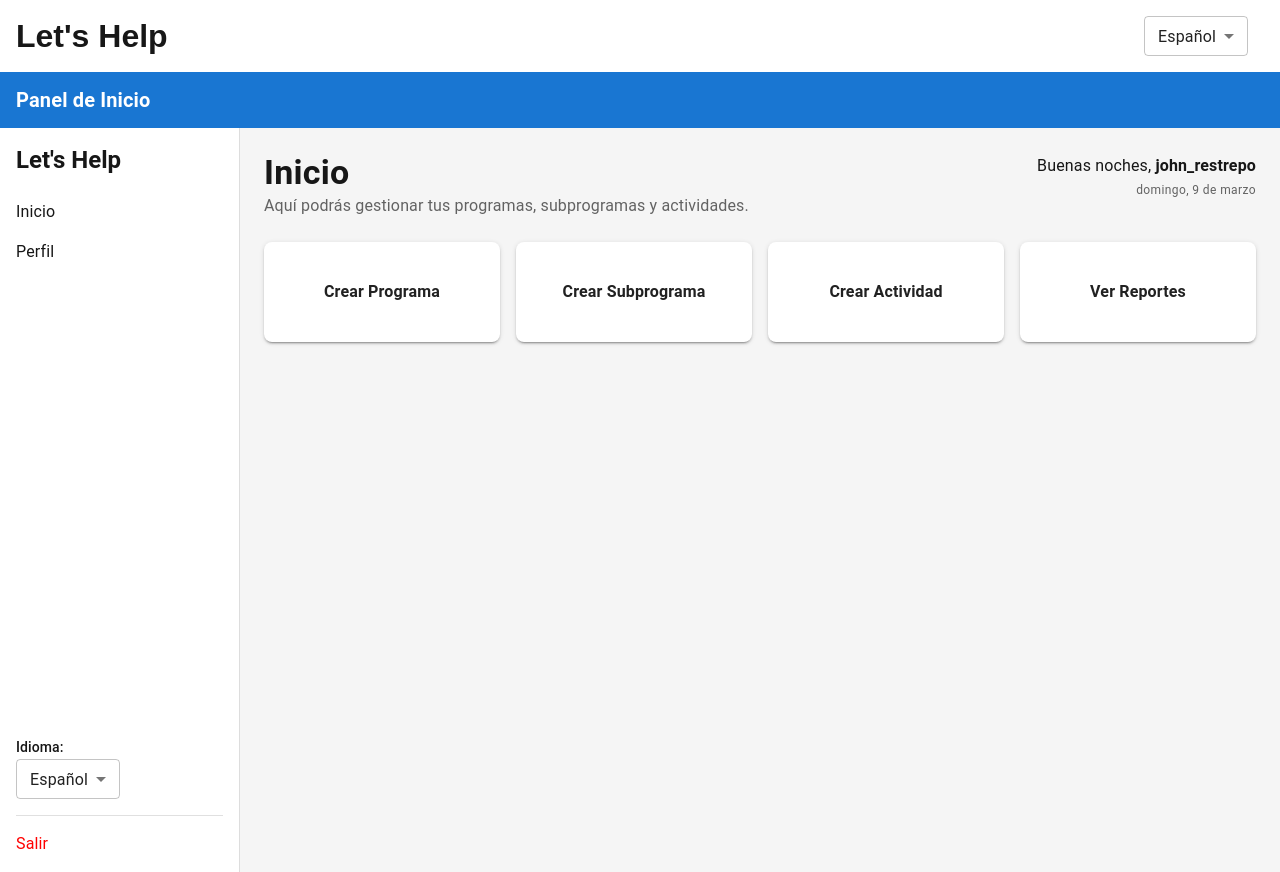
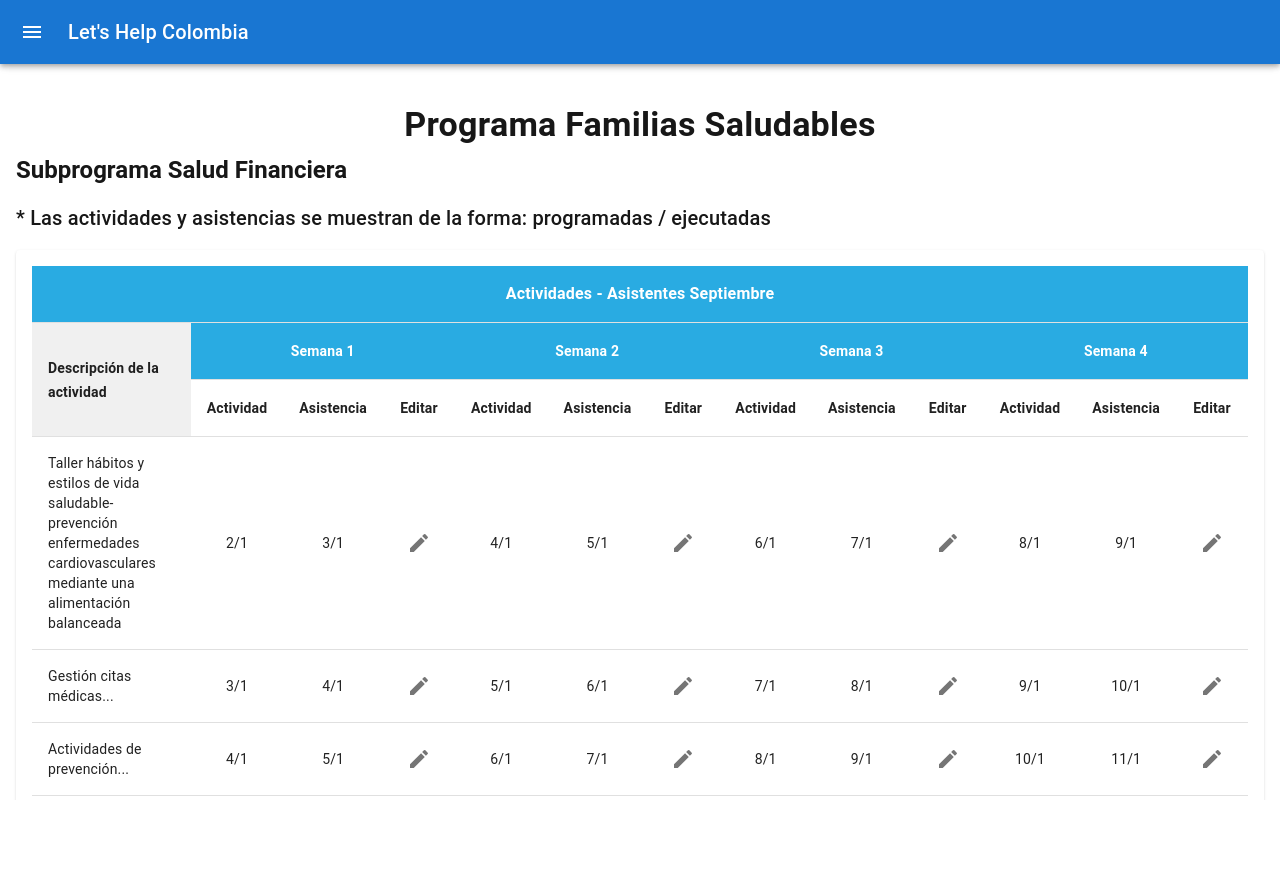
Before and after one commit to marchainca/lets-help-dashboard, a Next.js app: page /dashboard in a window 1280 px wide. After the commit the page ends 800 px from the top, so only its background shows below. Built offline with nearby package versions, Linux system fonts and the light colour scheme.

Commit message:
Create table, SideBar and AppBar

```diff
--- a/src/app/dashboard/SidebarLayout.tsx
+++ b/src/app/dashboard/SidebarLayout.tsx
@@ -1,95 +1,182 @@
 'use client';
 
-import React from 'react';
-import { Box, Typography, Divider, Link as MuiLink } from '@mui/material';
-import { LanguageSwitcher } from '@/app/components/LanguageSwitcher';
-import NextLink from 'next/link';
+import React, { useState } from 'react';
+import {
+  AppBar,
+  Toolbar,
+  Typography,
+  IconButton,
+  Drawer,
+  List,
+  ListItemButton,
+  ListItemIcon,
+  ListItemText,
+  Box,
+  Divider,
+  Avatar
+} from '@mui/material';
+import MenuIcon from '@mui/icons-material/Menu';
+import HomeIcon from '@mui/icons-material/Home';
+import SettingsIcon from '@mui/icons-material/Settings';
+import AddBoxIcon from '@mui/icons-material/AddBox';
+import ExtensionIcon from '@mui/icons-material/Extension';
+import TaskAltIcon from '@mui/icons-material/TaskAlt';
+import AssessmentIcon from '@mui/icons-material/Assessment';
+import LogoutIcon from '@mui/icons-material/Logout';
+import Link from 'next/link';
 
-export default function SidebarLayout({ children }: { children: React.ReactNode }) {
-  return (
-    <Box sx={{ display: 'flex', minHeight: '100vh', flexDirection: 'column' }}>
-      {/* Barra superior azul */}
+const drawerWidth = 240;
+
+// Altura estándar del AppBar en Material UI (por defecto ~64px en pantallas desktop)
+const appBarHeight = 64;
+
+interface SidebarLayoutProps {
+  children: React.ReactNode;
+}
+
+export default function SidebarLayout({ children }: SidebarLayoutProps) {
+  const [open, setOpen] = useState(false);
+
+  // Alterna el estado de apertura del Drawer (menú)
+  const handleDrawerToggle = () => {
+    setOpen(!open);
+  };
+
+  // Contenido del Drawer (menú lateral)
+  const drawerContent = (
     <Box
       sx={{
-          width: '100%',
-          backgroundColor: '#1976d2', // Azul Material UI
-          color: '#fff',
-          padding: '0.75rem 1rem',
+        width: drawerWidth,
+        display: 'flex',
+        flexDirection: 'column',
+        height: '100%',
       }}
     >
-        <Typography variant="h6" sx={{ fontWeight: 'bold' }}>
-          Panel de Inicio
+      {/* Nombre o Branding */}
+      <Box sx={{ p: 2, display: 'flex', alignItems: 'center', gap: 2 }}>
+        <Avatar alt="John Restrepo" src="" />
+        <Typography variant="body1" fontWeight="bold">
+          John Restrepo
         </Typography>
       </Box>
 
-      <Box sx={{ display: 'flex', flex: 1 }}>
-        {/* Barra lateral (blanca) */}
-        <Box
-          sx={{
-            width: 240,
-            backgroundColor: '#fff',
-            borderRight: '1px solid #ddd',
-            display: 'flex',
-            flexDirection: 'column',
-            p: 2,
-          }}
-        >
-          {/* Título o branding */}
-          <Typography variant="h5" sx={{ fontWeight: 'bold', mb: 2 }}>
-            Let&apos;s Help
-          </Typography>
+      <Divider />
 
-          {/* Menú lateral */}
-          <Box sx={{ flexGrow: 1 }}>
-            <SidebarLink href="/dashboard" label="Inicio" />
-            <SidebarLink href="/dashboard/profile" label="Perfil" />
-          </Box>
+      <List sx={{ flexGrow: 1 }}>
+        {/* Item 1 */}
+        <ListItemButton component={Link} href="/dashboard">
+          <ListItemIcon>
+            <HomeIcon />
+          </ListItemIcon>
+          <ListItemText primary="Inicio" />
+        </ListItemButton>
 
-          {/* Selector de idioma */}
-          <Box sx={{ mb: 2 }}>
-            <Typography variant="subtitle2">Idioma:</Typography>
-            <LanguageSwitcher />
-          </Box>
+        {/* Crear Programa */}
+        <ListItemButton component={Link} href="/dashboard/create-program">
+          <ListItemIcon>
+            <AddBoxIcon />
+          </ListItemIcon>
+          <ListItemText primary="Crear Programa" />
+        </ListItemButton>
 
-          <Divider sx={{ mb: 2 }} />
+        {/* Crear Subprograma */}
+        <ListItemButton component={Link} href="/dashboard/create-subprogram">
+          <ListItemIcon>
+            <ExtensionIcon />
+          </ListItemIcon>
+          <ListItemText primary="Crear Subprograma" />
+        </ListItemButton>
 
-          {/* Salir */}
-          <Box>
-            <Typography
-              variant="body1"
-              sx={{ color: 'red', cursor: 'pointer' }}
-              // onClick={() => {/* lógica de logout */}}
-            >
+        {/* Crear Actividad */}
+        <ListItemButton component={Link} href="/dashboard/create-activity">
+          <ListItemIcon>
+            <TaskAltIcon />
+          </ListItemIcon>
+          <ListItemText primary="Crear Actividad" />
+        </ListItemButton>
+
+        {/* Reportes */}
+        <ListItemButton component={Link} href="/dashboard/reports">
+          <ListItemIcon>
+            <AssessmentIcon />
+          </ListItemIcon>
+          <ListItemText primary="Reportes" />
+        </ListItemButton>
+
+        <ListItemButton>
+          <ListItemIcon>
+            <SettingsIcon />
+          </ListItemIcon>
+          <ListItemText primary="Configuración" />
+        </ListItemButton>
+
+        <ListItemButton>
+          <ListItemIcon>
+            <LogoutIcon />
+          </ListItemIcon>
+          <ListItemText primary="Cerrar Sesión" />
+        </ListItemButton>
+
+      </List>
+
+      <Divider />
+
+      {/* Sección final, por ejemplo para botón Salir */}
+      <Box sx={{ p: 2 }}>
+        <Typography sx={{ color: 'red', cursor: 'pointer' }}>
           Salir
         </Typography>
       </Box>
     </Box>
+  );
 
-        {/* Contenido (fondo gris claro) */}
-        <Box sx={{ flexGrow: 1, backgroundColor: '#f5f5f5', p: 3 }}>
+  return (
+    <Box sx={{ display: 'flex', flexDirection: 'column', minHeight: '100vh' }}>
+      {/* Barra superior fija */}
+      <AppBar position="fixed">
+        <Toolbar>
+          {/* Botón tipo hamburguesa para abrir/cerrar el Drawer */}
+          <IconButton
+            color="inherit"
+            edge="start"
+            onClick={handleDrawerToggle}
+            sx={{ mr: 2 }}
+          >
+            <MenuIcon />
+          </IconButton>
+
+          <Typography variant="h6" sx={{ flexGrow: 1 }}>
+            Let&apos;s Help Colombia
+          </Typography>
+        </Toolbar>
+      </AppBar>
+
+      {/* Drawer lateral (hamburguesa) */}
+      <Drawer
+        open={open}
+        onClose={handleDrawerToggle}
+        sx={{
+          '& .MuiDrawer-paper': {
+            marginTop: `${appBarHeight}px`,
+          },
+        }}
+        ModalProps={{ keepMounted: true }}
+      >
+        {drawerContent}
+      </Drawer>
+
+      {/* Contenido principal con margen arriba + scroll */}
+      <Box
+        sx={{
+          flexGrow: 1,
+          marginTop: `${appBarHeight}px`,
+          height: `calc(100vh - ${appBarHeight}px)`,
+          overflow: 'auto', // Hace que el contenido sea scrollable
+          p: 2,
+        }}
+      >
         {children}
-        </Box>
       </Box>
     </Box>
   );
 }
-
-// Pequeño helper para los enlaces del sidebar
-function SidebarLink({ href, label }: { href: string; label: string }) {
-  return (
-    <MuiLink
-      component={NextLink}
-      href={href}
-      variant="body1"
-      underline="none"
-      sx={{
-        display: 'block',
-        color: 'inherit',
-        py: 1,
-        '&:hover': { textDecoration: 'underline' },
-      }}
-    >
-      {label}
-    </MuiLink>
-  );
-}
--- a/src/app/dashboard/page.tsx
+++ b/src/app/dashboard/page.tsx
@@ -1,86 +1,264 @@
 'use client';
 
-import React from 'react';
-import { Box, Typography, Grid, Card, CardActionArea, CardContent } from '@mui/material';
-import { format } from 'date-fns';
-import { es } from 'date-fns/locale';
+import React, { useState } from 'react';
+import {
+  Box,
+  Button,
+  Typography,
+  Paper,
+  Pagination,
+  Table,
+  TableBody,
+  TableCell,
+  TableContainer,
+  TableHead,
+  TableRow,
+  IconButton
+} from '@mui/material';
+import EditIcon from '@mui/icons-material/Edit';
 import SidebarLayout from './SidebarLayout';
 
+// Ejemplo de datos. Acomoda tus campos según tus necesidades.
+const rowsData = [
+  {
+    tema: 'Taller hábitos y estilos de vida saludable-prevención enfermedades cardiovasculares mediante una alimentación balanceada',
+    s1Actividad: '2/1',
+    s1Asistencia: '3/1',
+    s2Actividad: '4/1',
+    s2Asistencia: '5/1',
+    s3Actividad: '6/1',
+    s3Asistencia: '7/1',
+    s4Actividad: '8/1',
+    s4Asistencia: '9/1'
+  },
+  {
+    tema: 'Gestión citas médicas...',
+    s1Actividad: '3/1',
+    s1Asistencia: '4/1',
+    s2Actividad: '5/1',
+    s2Asistencia: '6/1',
+    s3Actividad: '7/1',
+    s3Asistencia: '8/1',
+    s4Actividad: '9/1',
+    s4Asistencia: '10/1'
+  },
+  {
+    tema: 'Actividades de prevención...',
+    s1Actividad: '4/1',
+    s1Asistencia: '5/1',
+    s2Actividad: '6/1',
+    s2Asistencia: '7/1',
+    s3Actividad: '8/1',
+    s3Asistencia: '9/1',
+    s4Actividad: '10/1',
+    s4Asistencia: '11/1'
+  },
+  // ...etc
+];
+
 export default function DashboardPage() {
-  const userName = 'john_restrepo';
-
-  const today = new Date();
-  const formattedDate = format(today, 'EEEE, d \'de\' MMMM', {
-    locale: es, // Ajustar según tu i18n actual
-  });
-
-  // Saludo según la hora
-  const hour = today.getHours();
-  let greeting = 'Buenos días';
-  if (hour >= 12 && hour < 18) greeting = 'Buenas tardes';
-  else if (hour >= 18) greeting = 'Buenas noches';
+  // Paginación (ejemplo)
+  const [page, setPage] = useState(1);
+  const handlePageChange = (_event: React.ChangeEvent<unknown>, value: number) => {
+    setPage(value);
+    // Cargar datos de la página "value" si es necesario
+  };
 
   return (
     <SidebarLayout>
-      <Box sx={{ display: 'flex', justifyContent: 'space-between', mb: 3, flexWrap: 'wrap' }}>
-        {/* Encabezado lado izquierdo */}
-        <Box>
-          <Typography variant="h4" sx={{ fontWeight: 'bold' }}>
-            Inicio
-          </Typography>
-          <Typography variant="body1" sx={{ color: 'text.secondary' }}>
-            Aquí podrás gestionar tus programas, subprogramas y actividades.
-          </Typography>
-        </Box>
-
-        {/* Encabezado lado derecho: saludo y fecha */}
-        <Box sx={{ textAlign: 'right', mt: { xs: 2, md: 0 } }}>
-          <Typography variant="subtitle1">
-            {greeting}, <strong>{userName}</strong>
-          </Typography>
-          <Typography variant="caption" sx={{ color: 'text.secondary' }}>
-            {formattedDate}
-          </Typography>
-        </Box>
+      {/* Fila de botones de acciones */}
+      <Box
+        sx={{
+          display: 'flex',
+          gap: 2,
+          flexWrap: 'wrap',
+          justifyContent: 'center',
+          mb: 3,
+        }}
+      >
+        {/* <Button variant="contained" color="primary" sx={{ minWidth: 200, height: 60 }}>
+          Crear Programa
+        </Button>
+        <Button variant="contained" color="primary" sx={{ minWidth: 200, height: 60 }}>
+          Crear Subprograma
+        </Button>
+        <Button variant="contained" color="primary" sx={{ minWidth: 200, height: 60 }}>
+          Crear Actividad
+        </Button>
+        <Button variant="contained" color="primary" sx={{ minWidth: 200, height: 60 }}>
+          Reportes
+        </Button> */}
       </Box>
 
-      {/* Sección de tarjetas */}
-      <Grid container spacing={2}>
-        <Grid item xs={12} sm={6} md={3}>
-          <DashboardCard title="Crear Programa" />
-        </Grid>
-        <Grid item xs={12} sm={6} md={3}>
-          <DashboardCard title="Crear Subprograma" />
-        </Grid>
-        <Grid item xs={12} sm={6} md={3}>
-          <DashboardCard title="Crear Actividad" />
-        </Grid>
-        <Grid item xs={12} sm={6} md={3}>
-          <DashboardCard title="Ver Reportes" />
-        </Grid>
-      </Grid>
+      {/* Títulos */}
+      <Typography variant="h4" fontWeight="bold" mb={1} sx={{ textAlign: 'center' }}>
+        Programa Familias Saludables
+      </Typography>
+      <Typography variant="h5" fontWeight="bold" mb={2}>
+        Subprograma Salud Financiera
+      </Typography>
+      <Typography variant="h6" mb={2}>
+        * Las actividades y asistencias se muestran de la forma: programadas / ejecutadas
+      </Typography>
+
+      {/* Tabla con la estructura de la imagen */}
+      <Paper sx={{ p: 2, overflow: 'auto' }}>
+        <TableContainer>
+          <Table>
+            {/* Fila superior: Título "Actividades - Asistentes Septiembre" ocupando todas las columnas */}
+            <TableHead>
+              <TableRow>
+                <TableCell
+                  colSpan={13} /* 1 col Tema + 4 semanas * 3 subcol = 13 */
+                  align="center"
+                  sx={{
+                    backgroundColor: '#29ABE2',
+                    color: '#fff',
+                    fontWeight: 'bold',
+                    fontSize: '1rem',
+                  }}
+                >
+                  Actividades - Asistentes Septiembre
+                </TableCell>
+              </TableRow>
+
+              {/* Fila agrupa "Tema" y las semanas */}
+              <TableRow>
+                {/* "Tema" abarca 2 filas (esta y la siguiente) */}
+                <TableCell
+                  rowSpan={2}
+                  sx={{
+                    fontWeight: 'bold',
+                    backgroundColor: '#f0f0f0', // Gris claro opcional
+                    width: 280,
+                  }}
+                >
+                  Descripción de la actividad
+                </TableCell>
+
+                {/* 4 grupos de semana, cada uno colSpan=3 */}
+                <TableCell
+                  colSpan={3}
+                  align="center"
+                  sx={{ backgroundColor: '#29ABE2', color: '#fff', fontWeight: 'bold' }}
+                >
+                  Semana 1
+                </TableCell>
+                <TableCell
+                  colSpan={3}
+                  align="center"
+                  sx={{ backgroundColor: '#29ABE2', color: '#fff', fontWeight: 'bold' }}
+                >
+                  Semana 2
+                </TableCell>
+                <TableCell
+                  colSpan={3}
+                  align="center"
+                  sx={{ backgroundColor: '#29ABE2', color: '#fff', fontWeight: 'bold' }}
+                >
+                  Semana 3
+                </TableCell>
+                <TableCell
+                  colSpan={3}
+                  align="center"
+                  sx={{ backgroundColor: '#29ABE2', color: '#fff', fontWeight: 'bold' }}
+                >
+                  Semana 4
+                </TableCell>
+              </TableRow>
+
+              {/* Subcolumnas de cada semana: Actividad, Asistencia, Editar */}
+              <TableRow>
+                {/* Semana 1 */}
+                <TableCell align="center" sx={{ fontWeight: 'bold' }}>
+                  Actividad<br />
+                </TableCell>
+                <TableCell align="center" sx={{ fontWeight: 'bold' }}>
+                  Asistencia<br />
+                </TableCell>
+                <TableCell align="center" sx={{ fontWeight: 'bold' }}>
+                  Editar
+                </TableCell>
+
+                {/* Semana 2 */}
+                <TableCell align="center" sx={{ fontWeight: 'bold' }}>
+                  Actividad<br />
+                </TableCell>
+                <TableCell align="center" sx={{ fontWeight: 'bold' }}>
+                  Asistencia<br />
+                </TableCell>
+                <TableCell align="center" sx={{ fontWeight: 'bold' }}>
+                  Editar
+                </TableCell>
+
+                {/* Semana 3 */}
+                <TableCell align="center" sx={{ fontWeight: 'bold' }}>
+                  Actividad<br />
+                </TableCell>
+                <TableCell align="center" sx={{ fontWeight: 'bold' }}>
+                  Asistencia<br />
+                </TableCell>
+                <TableCell align="center" sx={{ fontWeight: 'bold' }}>
+                  Editar
+                </TableCell>
+
+                {/* Semana 4 */}
+                <TableCell align="center" sx={{ fontWeight: 'bold' }}>
+                  Actividad<br />
+                </TableCell>
+                <TableCell align="center" sx={{ fontWeight: 'bold' }}>
+                  Asistencia<br />
+                </TableCell>
+                <TableCell align="center" sx={{ fontWeight: 'bold' }}>
+                  Editar
+                </TableCell>
+              </TableRow>
+            </TableHead>
+
+            <TableBody>
+              {rowsData.map((row, idx) => (
+                <TableRow key={idx}>
+                  {/* Columna "Tema" */}
+                  <TableCell>{row.tema}</TableCell>
+
+                  {/* Semana 1 */}
+                  <TableCell align="center">{row.s1Actividad}</TableCell>
+                  <TableCell align="center">{row.s1Asistencia}</TableCell>
+                  <TableCell align="center">
+                    <IconButton><EditIcon /></IconButton>
+                  </TableCell>
+
+                  {/* Semana 2 */}
+                  <TableCell align="center">{row.s2Actividad}</TableCell>
+                  <TableCell align="center">{row.s2Asistencia}</TableCell>
+                  <TableCell align="center">
+                    <IconButton><EditIcon /></IconButton>
+                  </TableCell>
+
+                  {/* Semana 3 */}
+                  <TableCell align="center">{row.s3Actividad}</TableCell>
+                  <TableCell align="center">{row.s3Asistencia}</TableCell>
+                  <TableCell align="center">
+                    <IconButton><EditIcon /></IconButton>
+                  </TableCell>
+
+                  {/* Semana 4 */}
+                  <TableCell align="center">{row.s4Actividad}</TableCell>
+                  <TableCell align="center">{row.s4Asistencia}</TableCell>
+                  <TableCell align="center">
+                    <IconButton><EditIcon /></IconButton>
+                  </TableCell>
+                </TableRow>
+              ))}
+            </TableBody>
+          </Table>
+        </TableContainer>
+      </Paper>
+
+      {/* Paginación (opcional) */}
+      <Box sx={{ display: 'flex', justifyContent: 'center', mt: 2 }}>
+        <Pagination count={20} page={page} onChange={handlePageChange} />
+      </Box>
     </SidebarLayout>
   );
 }
-
-// Tarjeta reutilizable
-function DashboardCard({ title }: { title: string }) {
-  return (
-    <Card
-      sx={{
-        borderRadius: 2,
-        boxShadow: 2, // leve sombra
-        textAlign: 'center',
-        bgcolor: '#fff',
-      }}
-    >
-      <CardActionArea sx={{ minHeight: 100, display: 'flex', alignItems: 'center', justifyContent: 'center' }}>
-        <CardContent>
-          <Typography variant="subtitle1" sx={{ fontWeight: 'bold' }}>
-            {title}
-          </Typography>
-        </CardContent>
-      </CardActionArea>
-    </Card>
-  );
-}
--- a/src/app/layout.tsx
+++ b/src/app/layout.tsx
@@ -1,8 +1,10 @@
-'use client';
+'use client'; // Para poder usar usePathname
+
 import { Geist, Geist_Mono } from "next/font/google";
 import "./globals.css";
 import { I18nProvider } from '@/i18n/I18nProvider';
 import { LanguageSwitcher } from "./components/LanguageSwitcher";
+import { usePathname } from 'next/navigation';
 
 const geistSans = Geist({
   variable: "--font-geist-sans",
@@ -19,16 +21,28 @@ export default function RootLayout({
 }: Readonly<{
   children: React.ReactNode;
 }>) {
+  // Obtenemos la ruta actual
+  const pathname = usePathname();
+
+  // Decidimos si mostrar el header
+  // Por ejemplo, que solo aparezca en "/" y "/login"
+  // y se oculte en cualquier otra ruta (ej: "/dashboard").
+  const showHeader = (pathname === '/' || pathname.startsWith('/login'));
+
   return (
     <html lang="en">
       <body className={`${geistSans.variable} ${geistMono.variable}`}>
         <I18nProvider>
 
+          {/* Renderiza el header solo si showHeader es true */}
+          {showHeader && (
             <header style={{ display: 'flex', alignItems: 'center', padding: '1rem' }}>
               <h1 style={{ margin: 0 }}>Let's Help</h1>
               {/* Selector de idioma en la esquina superior derecha */}
               <LanguageSwitcher />
             </header>
+          )}
+
           <main>
             {children}
           </main>
```
Also changed, not shown: src/app/dashboard/components/ActionButtons.tsx (added), src/app/dashboard/components/ProgramTable.tsx (added). Lines whose indentation alone changed are shown as unchanged.
